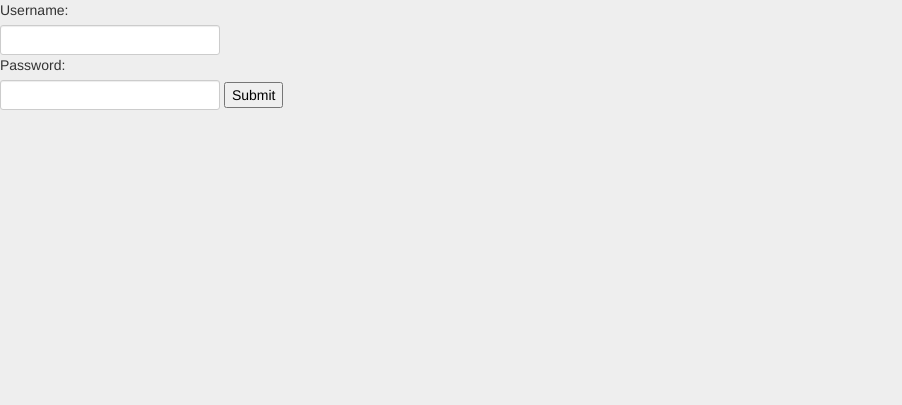
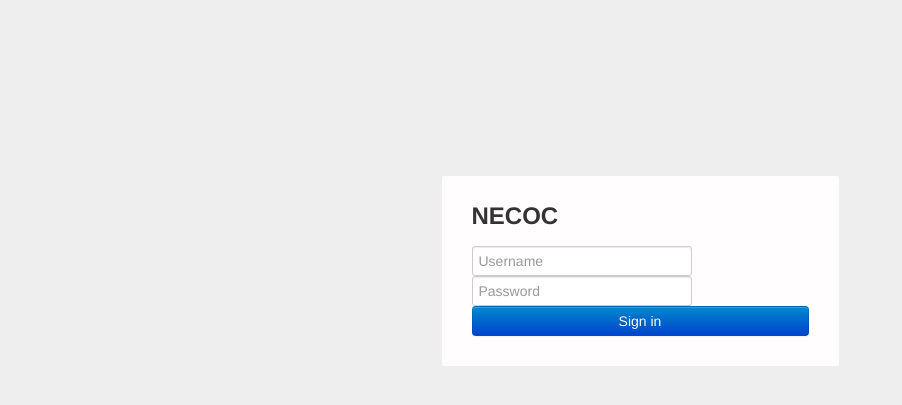
Before and after one commit to unicefuganda/necoc, a Django app: page /login/ in a window 1280 px wide. Shown: the top 405 px of the page, without its empty margins (0-902 px from the left). Run offline with Django 3.2, Linux system fonts and the light colour scheme; parts of the project's set-up code (start-up, migrations or seed data) failed here and were passed over; some libraries are stand-ins or nearby versions.

Commit message:
Beautifying login page

```diff
--- a/dms/client/app/css/app.css
+++ b/dms/client/app/css/app.css
@@ -577,3 +577,9 @@ div[class*="-aggregate-marker-icon"] div {
     overflow-y: auto;
     height: auto;
 }
+
+#login-form-container {
+    margin: 15% auto 0;
+    width: 337px;
+    padding: 10px 30px;
+}
--- a/dms/templates/login.html
+++ b/dms/templates/login.html
@@ -6,49 +6,48 @@
 {% endblock %}
 
 {% block body %}
-<div class="col-md-7" id="login-form-container">
-    <form class="form-horizontal login-form" role="form" method="post"
-          action="/login/">
+<div class="container">
+    <div id="login-form-container" class="c-well">
+        <form class="form-horizontal login-form" role="form" method="post"
+              action="/login/">
 
-        <!--<div class="form-group">-->
-            <!--<div id="login-welcome" class="col-md-10 col-sm-offset-1 center">-->
-                <!--<h3>NECOC</h3>-->
-            <!--</div>-->
-        <!--</div>-->
-        <!--{% if form.errors %}-->
-        <!--<div class="alert alert-danger alert-dismissable">-->
-            <!--{{ form.non_field_errors }}-->
-        <!--</div>-->
-        <!--{% endif %}-->
-        <!--{% if not form.errors %}-->
-        <!--{% endif %}-->
+            <div class="form-group">
+                <div id="login-welcome" class="text-center">
+                    <h3>NECOC</h3>
+                </div>
+            </div>
+            {% if form.non_field_errors %}
+            <div class="alert alert-danger alert-dismissable">
+                {{ form.non_field_errors }}
+            </div>
+            {% endif %}
 
-        {% csrf_token %}
+            {% csrf_token %}
+            <div class="form-group">
+                <input class="form-control" name="username" type="text" id="id_username"
+                       value="{{ form.data.username }}" placeholder="Username"/>
+                {% if form.username.errors %}
+                <div class="text-danger">
+                    {{ form.username.errors }}
+                </div>
+                {% endif %}
+            </div>
 
-        {{ form }}
-        <input type="submit" value="Submit" />
+            <div class="form-group">
+                <input class="form-control" name="password" type="password" id="id_password" minlength="6"
+                       value="{{ form.data.password}}" placeholder="Password">
+                {% if form.password.errors %}
+                <div class="text-danger">
+                    {{ form.password.errors }}
+                </div>
+                {% endif %}
+            </div>
 
-        <!--<div class="form-group">-->
-            <!--<label class="col-sm-3 control-label" for="username">Username</label>-->
-
-            <!--<div class="col-sm-6">-->
-                <!--<input class="form-control" name="username" type="text" id="username">-->
-            <!--</div>-->
-        <!--</div>-->
-
-        <!--<div class="form-group">-->
-            <!--<label class="col-sm-3 control-label" for="password">Password</label>-->
-
-            <!--<div class="col-sm-6">-->
-                <!--<input class="form-control" name="password" type="password" id="password">-->
-            <!--</div>-->
-        <!--</div>-->
-        <!--<div class="form-group">-->
-            <!--<div class="col-sm-offset-3 col-sm-6">-->
-                <!--<button id="btn-login" type="submit" value="submit" class="btn btn-default">Sign in</button>-->
-            <!--</div>-->
-        <!--</div>-->
-    </form>
+            <div class="form-group">
+                <button id="btn-login" type="submit" value="submit" class="btn btn-primary btn-block">Sign in</button>
+            </div>
+        </form>
+    </div>
 </div>
 {% endblock %}
 
```
